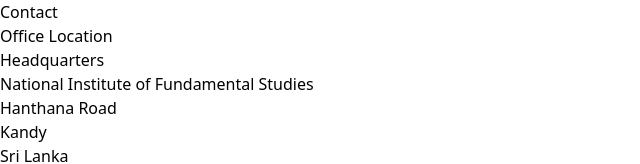
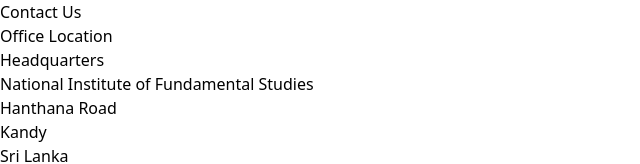
Before and after one commit to BackendExpert/contact-nifs, a React (Vite) app: page / in a window 1280 px wide. Shown: the top 164 px of the page, without its empty margins (0-640 px from the left). Built offline with nearby package versions, Linux system fonts and the light colour scheme.

Commit message:
Update
Co-Authored-By: JehanKandy  <jehankandy@gmail.com>

```diff
--- a/src/contact/Contact.tsx
+++ b/src/contact/Contact.tsx
@@ -3,7 +3,7 @@
 const Contact = () => {
   return (
     <div className="container mx-auto px-10">
-      <h1 className="">Contact</h1>
+      <h1 className="text-center text-3xl font-semibold my-6">Contact Us</h1>
       <p className="">Office Location</p>
       <div className="md:grid grid-cols-3 gap-4">
         <div className="">
```
